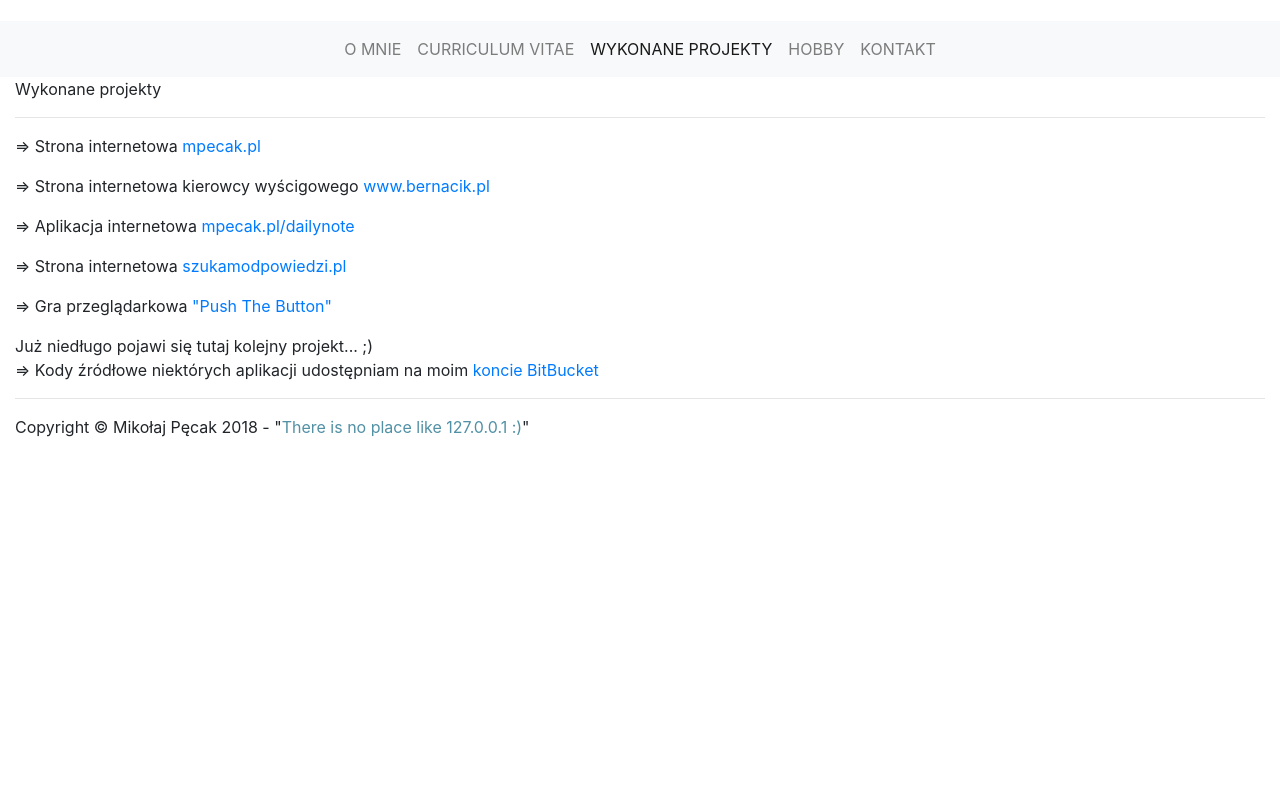
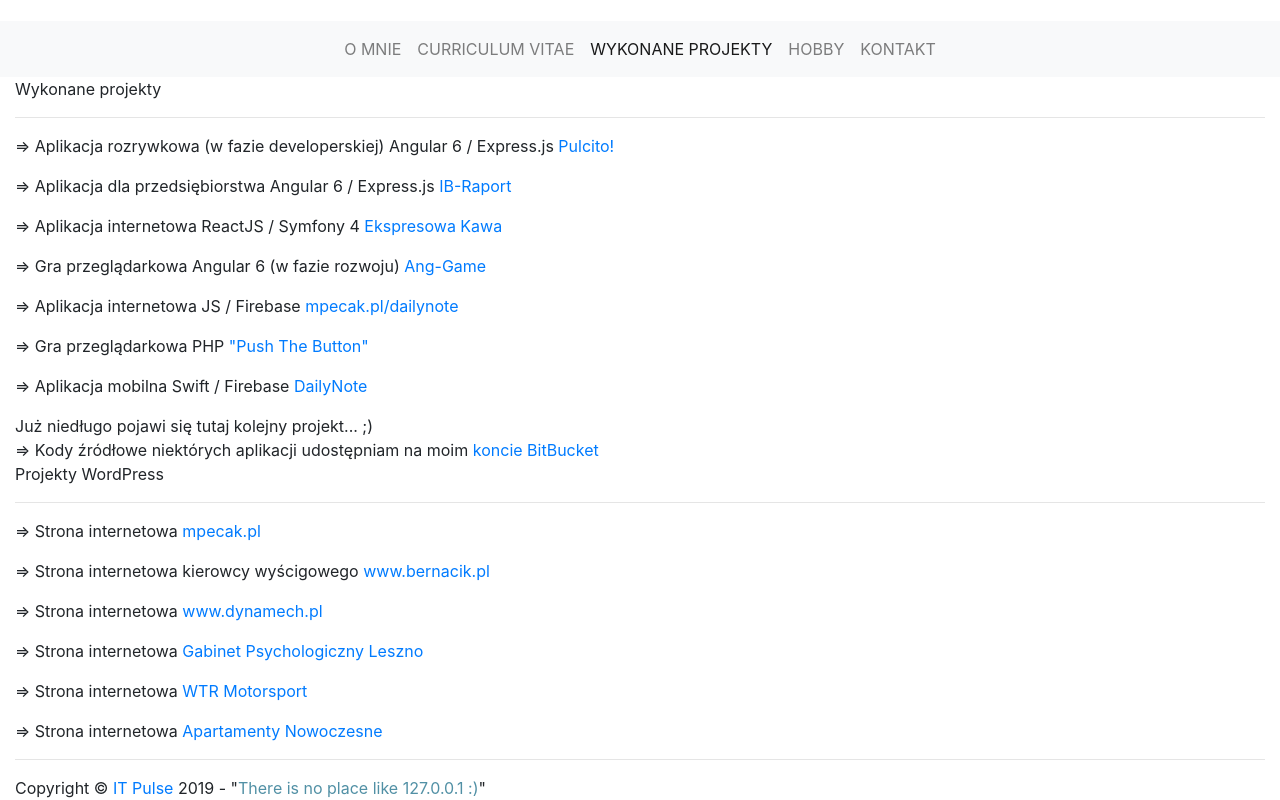
Before and after one commit to pecakm/mpecak-react-2018, a React (Create React App) app: page /wykonane-projekty in a window 1280 px wide. Shown: the part 219-1019 px from the top of the page. Before the commit the page ends 800 px from the top, so only its background shows below. Built offline with nearby package versions, Linux system fonts and the light colour scheme; the HTML template or start-up script is replaced by a standard one.

Commit message:
CV update

```diff
--- a/src/components/AboutMeContent.js
+++ b/src/components/AboutMeContent.js
@@ -17,7 +17,7 @@
                     </div>
                     <div className="col-md aboutMeText justified">
                         <p>
-                            Cześć, nazywam się Mikołaj Pęcak i jestem studentem informatyki na poznańskiej uczelni Collegium Da Vinci. Jestem programistą, rozwijam się przede wszystkim w kierunku tworzenia <b>aplikacji internetowych oraz mobilnych</b>. Z wielką pasją spełniam się w moich zainteresowaniach, będąc jednocześnie <b>właścicielem firmy <a href="http://itpulse.pl" target="_blank" rel="noopener noreferrer">IT Pulse</a></b>.
+                            Cześć, nazywam się Mikołaj Pęcak i jestem studentem informatyki na poznańskiej uczelni Collegium Da Vinci. Jestem programistą, rozwijam się przede wszystkim w kierunku tworzenia <b>aplikacji internetowych oraz mobilnych</b>. Z wielką pasją spełniam się w moich zainteresowaniach, będąc jednocześnie <b>właścicielem marki <a href="http://itpulse.pl" target="_blank" rel="noopener noreferrer">IT Pulse</a></b>.
                         </p>
                         <p>
                             Dzięki pracowitości oraz determinacji nabytej podczas wielu lat kariery sportowej bardzo szybko czynię postępy w <b>każdej działalności, której się podejmuję</b>. Osiągając kolejne kamienie milowe, które sobie wyznaczam, z każdym dniem jestem coraz lepszym programistą oraz <b>godnym zaufania przedsiębiorcą</b>. Wierzę, że ciężka praca nad sobą popłaca, a małymi krokami dochodzi się do spektakularnych efektów.
--- a/src/components/CVContent.js
+++ b/src/components/CVContent.js
@@ -17,24 +17,26 @@
                 <div className="section">
                     <span className="sectionHeader">Znajomość technologii:</span>
                     <p>
-                        ReactJS<br/>
-                        Node.js (Express)<br/>
+                        Angular 6 (podstawy)<br/>
+                        ReactJS (podstawy)<br/>
+                        Node.js/Express.js<br/>
+                        MongoDB<br/>
                         Swift, Objective-C<br/>
                         PHP Symfony 4<br/>
-                        Inne: GIT, jQuery, podstawy SQL i MongoDB, WordPress
+                        Inne: GIT, jQuery, podstawy SQL, WordPress
                     </p>
                 </div>
                 <div className="section">
                     <span className="sectionHeader">Doświadczenie zawodowe:</span>
                     <p>
                         <b>maj 2018 - obecnie<br/>
-                        Właściciel (CEO)</b><br/>
+                        Freelancer - właściciel marki</b><br/>
                         IT Pulse<br/>
                         Krótki opis stanowiska:<br/>
-                        Zarządzanie firmą tworzącą rozwiązania wykorzystujące technologię internetową
+                        Tworzenie rozwiązań wykorzystujących technologię internetową
                     </p>
                     <p>
-                        <b>czerwiec 2017 - luty 2018<br/>
+                        <b>czerwiec 2017 - wrzesień 2018<br/>
                         iOS Developer</b><br/>
                         Mood Up Sp. z o.o.<br/>
                         Krótki opis stanowiska:<br/>
@@ -72,7 +74,7 @@
                 <div className="section">
                     <span className="sectionHeader">Znajomość języków obcych:</span>
                     <p>
-                        Język angielski: poziom B2/C1 (zaawansowany)
+                        Język angielski: poziom B2
                     </p>
                 </div>
                 <div className="section">
@@ -95,16 +97,22 @@
                 <div className="section">
                     <span className="sectionHeader">Organizacje, aktywności i stowarzyszenia:</span>
                     <p>
-                        <b>styczeń 2017 - czerwiec 2017<br/>
+                        <b>wrzesień 2018 - obecnie<br/>
                         Collegium Da Vinci</b><br/>
                         Dodatkowe informacje:<br/>
-                        Czynna pomoc przy tworzeniu start-upowego projektu aplikacji internetowej (wykorzystanie technologii Ruby on Rails oraz Angular2)
+                        Członek komisji dyscyplinarnej CDV
                     </p>
                     <p>
                         <b>czerwiec 2002 - obecnie<br/>
                         Automobilklub Leszczyński</b><br/>
                         Dodatkowe informacje:<br/>
                         Członek Automobilklubu Leszczyńskiego, członek Kadry Narodowej Polskiego Związku Motorowego w Sporcie Kartingowym w latach 2005 - 2010
+                    </p>
+                    <p>
+                        <b>styczeń 2017 - czerwiec 2017<br/>
+                        Collegium Da Vinci</b><br/>
+                        Dodatkowe informacje:<br/>
+                        Czynna pomoc przy tworzeniu start-upowego projektu aplikacji internetowej (wykorzystanie technologii Ruby on Rails oraz Angular2)
                     </p>
                 </div>
                 <div className="section">
--- a/src/components/Footer.js
+++ b/src/components/Footer.js
@@ -4,7 +4,7 @@
     return (
         <div className="container-fluid siteFooter">
             <hr/>
-            Copyright &copy; Mikołaj Pęcak 2018  -  "<span style={{color: "#5190a5"}}>There is no place like 127.0.0.1 :)</span>"
+            Copyright &copy; <a href="http://itpulse.pl" target="_blank" rel="noopener noreferrer">IT Pulse</a> 2019  -  "<span style={{color: "#5190a5"}}>There is no place like 127.0.0.1 :)</span>"
         </div>
     );
 }
--- a/src/components/Header.js
+++ b/src/components/Header.js
@@ -3,7 +3,7 @@
 export const Header = () => {
     return (
         <div className="jumbotron jumbotron-fluid siteHeader">
-            <a href="http://mpecak.pl"><h1>Mikołaj Pęcak</h1>
+            <a href="https://mpecak.pl"><h1>Mikołaj Pęcak</h1>
             PROGRAMOWANIE Z PASJI</a>
         </div>
     );
--- a/src/components/ProjectsContent.js
+++ b/src/components/ProjectsContent.js
@@ -17,19 +17,25 @@
                 <div>
                     <div className="section">
                         <p>
-                            &rArr; Strona internetowa <a href="http://mpecak.pl" target="_blank" rel="noopener noreferrer">mpecak.pl</a>
+                            &rArr; Aplikacja rozrywkowa (w fazie developerskiej) Angular 6 / Express.js <a href="https://pulcito.com" target="_blank" rel="noopener noreferrer">Pulcito!</a>
                         </p>
                         <p>
-                            &rArr; Strona internetowa kierowcy wyścigowego <a href="http://www.bernacik.pl" target="_blank" rel="noopener noreferrer">www.bernacik.pl</a>
+                            &rArr; Aplikacja dla przedsiębiorstwa Angular 6 / Express.js <a href="https://ib-raport.pl" target="_blank" rel="noopener noreferrer">IB-Raport</a>
                         </p>
                         <p>
-                            &rArr; Aplikacja internetowa <a href="http://mpecak.pl/dailynote/index.html" target="_blank" rel="noopener noreferrer">mpecak.pl/dailynote</a>
+                            &rArr; Aplikacja internetowa ReactJS / Symfony 4 <a href="http://itpulse.pl/ek" target="_blank" rel="noopener noreferrer">Ekspresowa Kawa</a>
                         </p>
                         <p>
-                            &rArr; Strona internetowa <a href="http://szukamodpowiedzi.pl" target="_blank" rel="noopener noreferrer">szukamodpowiedzi.pl</a>
+                            &rArr; Gra przeglądarkowa Angular 6 (w fazie rozwoju) <a href="https://bitbucket.org/pecakm/ang-game" target="_blank" rel="noopener noreferrer">Ang-Game</a>
                         </p>
                         <p>
-                            &rArr; Gra przeglądarkowa <a href="http://mpecak.pl/pushthebutton/index.php" target="_blank" rel="noopener noreferrer">"Push The Button"</a>
+                            &rArr; Aplikacja internetowa JS / Firebase <a href="http://mpecak.pl/dailynote/index.html" target="_blank" rel="noopener noreferrer">mpecak.pl/dailynote</a>
+                        </p>
+                        <p>
+                            &rArr; Gra przeglądarkowa PHP <a href="http://mpecak.pl/pushthebutton/index.php" target="_blank" rel="noopener noreferrer">"Push The Button"</a>
+                        </p>
+                        <p>
+                            &rArr; Aplikacja mobilna Swift / Firebase <a href="https://bitbucket.org/pecakm/dailynote-ios" target="_blank" rel="noopener noreferrer">DailyNote</a>
                         </p>
                     </div>
                     <div className="section">
@@ -39,6 +45,30 @@
                         &rArr; Kody źródłowe niektórych aplikacji udostępniam na moim <a href="https://bitbucket.org/pecakm/" target="_blank" rel="noopener noreferrer">koncie BitBucket</a>
                     </div>
                 </div>
+                <div className="pageHeader">
+                    Projekty WordPress
+                </div>
+                <hr/>
+                <div className="section">
+                    <p>
+                        &rArr; Strona internetowa <a href="https://mpecak.pl" target="_blank" rel="noopener noreferrer">mpecak.pl</a>
+                    </p>
+                    <p>
+                        &rArr; Strona internetowa kierowcy wyścigowego <a href="http://www.bernacik.pl" target="_blank" rel="noopener noreferrer">www.bernacik.pl</a>
+                    </p>
+                    <p>
+                        &rArr; Strona internetowa <a href="https://dynamech.pl" target="_blank" rel="noopener noreferrer">www.dynamech.pl</a>
+                    </p>
+                    <p>
+                        &rArr; Strona internetowa <a href="http://gabinetpsychologicznyleszno.pl" target="_blank" rel="noopener noreferrer">Gabinet Psychologiczny Leszno</a>
+                    </p>
+                    <p>
+                        &rArr; Strona internetowa <a href="http://wtr.com.pl" target="_blank" rel="noopener noreferrer">WTR Motorsport</a>
+                    </p>
+                    <p>
+                        &rArr; Strona internetowa <a href="http://apartamentynowoczesne.pl" target="_blank" rel="noopener noreferrer">Apartamenty Nowoczesne</a>
+                    </p>
+                </div>
             </CSSTransitionGroup>
         </div>
     );
```
